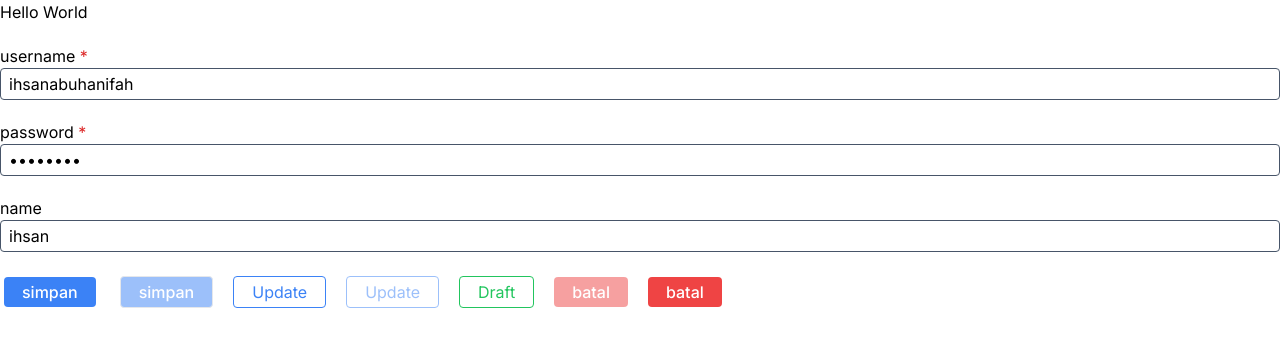
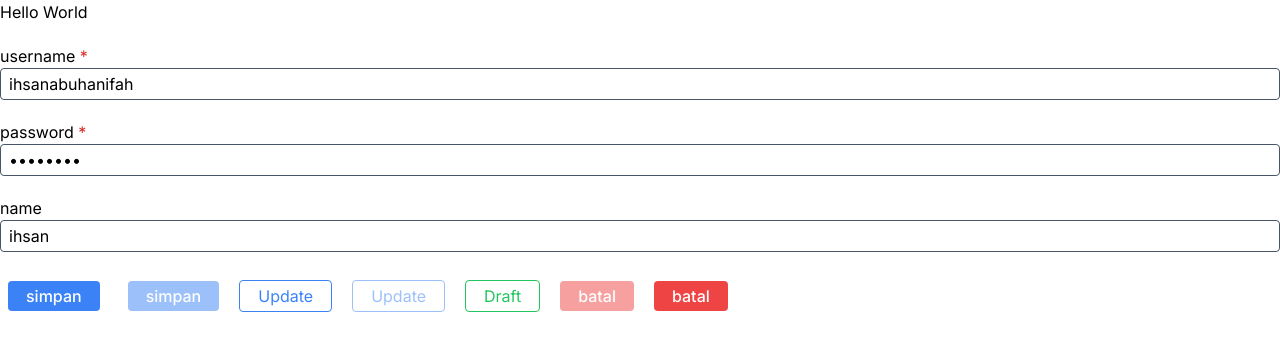
Before and after one commit to Rayyasa/belajar-frontend-nextjs, a Next.js app: page / in a window 1280 px wide. Shown: the top 350 px of the page. Built offline with nearby package versions, Linux system fonts and the light colour scheme.

Commit message:
kumpul latihan props

```diff
--- a/app/components/Latihan2.tsx
+++ b/app/components/Latihan2.tsx
@@ -14,22 +14,18 @@ function Button({ title, variant = "solid", colorSchema, isDisabled,...props }:
   return (
     <button
       disabled={isDisabled}
-      className={clsx("py-[3px] px-[18px] rounded m-1", {
+      className={clsx("py-[3px] px-[18px] rounded m-2", {
         "bg-blue-500 text-white font-medium": variant === "solid" && colorSchema === "blue",
         "text-blue-500 border border-blue-500": variant === "outline" && colorSchema === "blue",
-        "text-white border bg-blue-500 bg-opacity-50": isDisabled === true && variant === "solid" && colorSchema === "blue",
-        "text-blue-500 border border-blue-500 opacity-50": isDisabled === true && variant === "outline" && colorSchema === "blue",
 
         "bg-red-500 text-white font-medium": variant === "solid" && colorSchema === "red",
-        "bg-red-500 text-white font-medium opacity-50": variant === "solid" && colorSchema === "red" && isDisabled === true,
         "text-red-500 border border-red-500": variant === "outline" && colorSchema === "red",
-        "text-red-500 border border-red-500 opacity-50": variant === "outline" && colorSchema === "red" && isDisabled === true,
 
-        "bg-green-500 text-white font-medium opacity-50": variant === "solid" && colorSchema === "green" && isDisabled === true,
         "bg-green-500 text-white font-medium": variant === "solid" && colorSchema === "green",
         "text-green-500 border border-green-500": variant === "outline" && colorSchema === "green",
-        "text-green-500 border border-green-500 opacity-50": variant === "outline" && colorSchema === "green" && isDisabled === true,
+        "opacity-50" : isDisabled,
       })}
+      {...props}
     >
       {title}
     </button>
--- a/app/page.tsx
+++ b/app/page.tsx
@@ -152,9 +152,6 @@ const Home = () => {
         <Button title="batal" isDisabled={false} variant="solid" colorSchema="red" />
       </section>
     </main>
-
-
-
   );
 };
 
```
